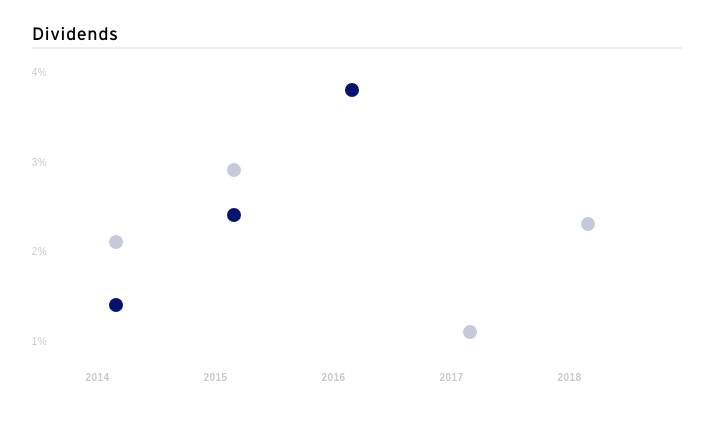
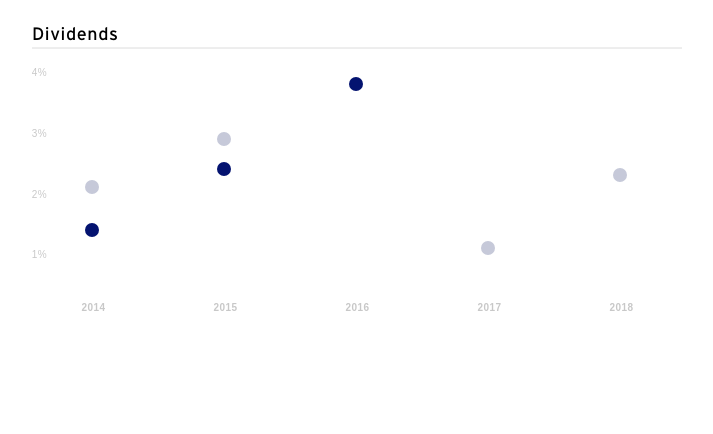
Before and after one commit to puan0601/D3ScatterPlot, a plain HTML site: page index.html in a window 1280 px wide. Shown: the whole page, without its empty margins (0-713 px from the left). Drawn offline with nearby package versions, Linux system fonts and the light colour scheme.

Commit message:
fixes chart layout per mockup

```diff
--- a/index.html
+++ b/index.html
@@ -76,7 +76,7 @@
               width = 698 - margin.left - margin.right,
               height = 423 - margin.top - margin.bottom;
 
-        // Add initial SVG for chartz
+        // Add initial SVG for chart
         const svg = d3.select('body').append('svg')
                                      .attr('width', width + margin.left + margin.right)
                                      .attr('height', height + margin.top + margin.bottom)
@@ -99,8 +99,8 @@
                           .attr('stroke', '#dcdcdc')
 
         // X and Y scales
-        const x = d3.scaleBand().rangeRound([0, width]).padding(0.5),
-              y = d3.scaleLinear().rangeRound([height, 0]);
+        const x = d3.scaleBand().rangeRound([0, width + margin.left + margin.right]).padding(0.25),
+              y = d3.scaleLinear().rangeRound([height - margin.top - margin.bottom - 50, 0]);
 
         // Set domain for X and Y
         x.domain(years(dataSetExistingPort));
@@ -117,7 +117,7 @@
         // x-axis
         g.append('g')
             .attr('class', 'axis axis--x')
-            .attr('transform', `translate(${-margin.left + -margin.right},${height - margin.top - margin.bottom})`)
+            .attr('transform', `translate(${-margin.left + -margin.right},${height - margin.top - margin.bottom - 70})`)
             .call(xAxis)
 
 
@@ -152,6 +152,22 @@
             .attr('r', 7)
             .style('fill', '#041370');
 
+        // creates legend group
+        const legend = svg.selectAll('.legend')
+                        .append('g')
+                        .attr('class', 'legend')
+                        .attr('transform', `translate(0, 90)`);
+
+        // adds circles to legend
+        legend.append('circle')
+              .attr('cx', '5')
+              .attr('cy', '5')
+              .attr('r', 7)
+              .attr('class', 'new')
+              .style('fill', '#041370');
+
+
+
         function render() {
 
         }
```
